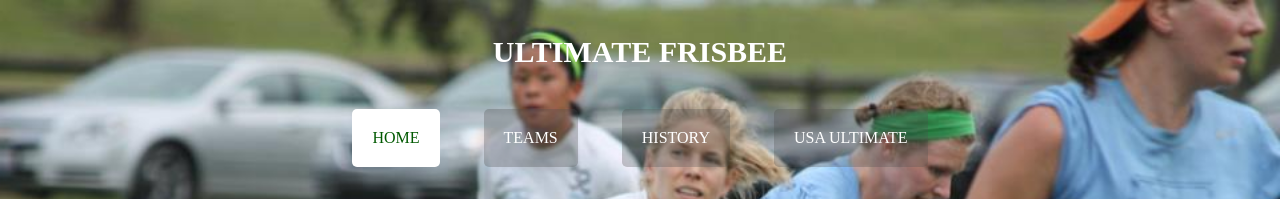
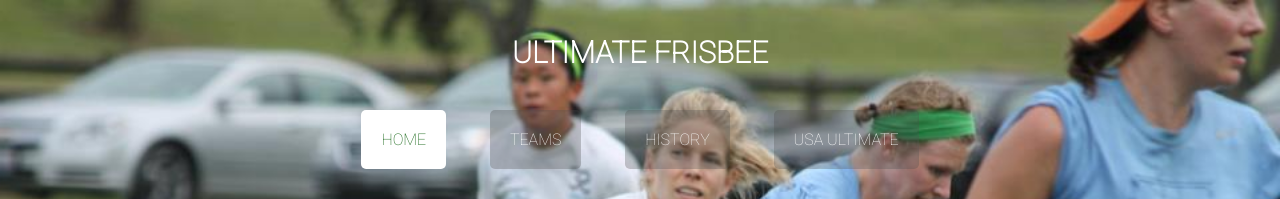
Before and after one commit to Faisal-Asiri/faisal-asiri, a plain HTML site: page project3/index.html in a window 1280 px wide. Shown: the top 199 px of the page. Drawn offline with Linux system fonts and the light colour scheme.

Commit message:
Update hw1.css

```diff
--- a/project3/css/hw1.css
+++ b/project3/css/hw1.css
@@ -1,6 +1,9 @@
+@import url('https://fonts.googleapis.com/css2?family=Roboto:wght@100&display=swap');
+
 body{
     margin: 0px;
     padding: 0px;
+    font-family: 'Roboto', sans-serif;
 
 }
 header{
```
